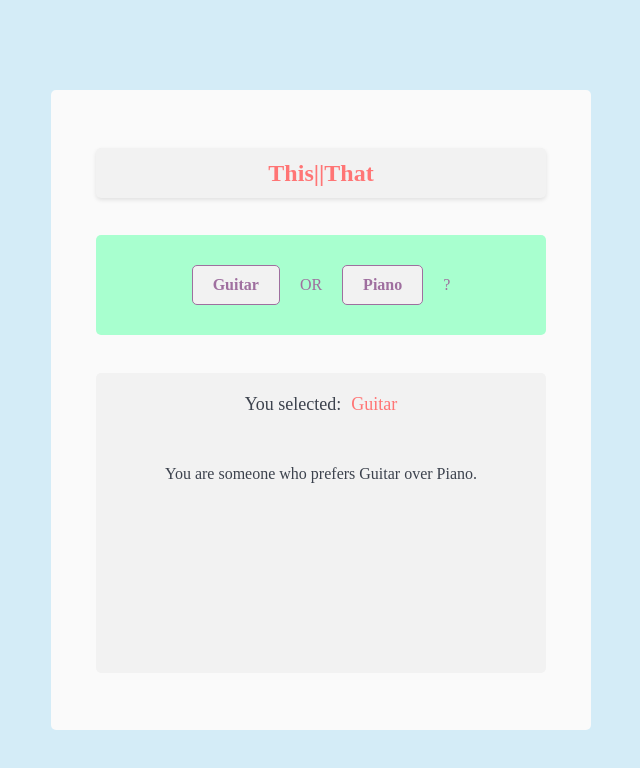
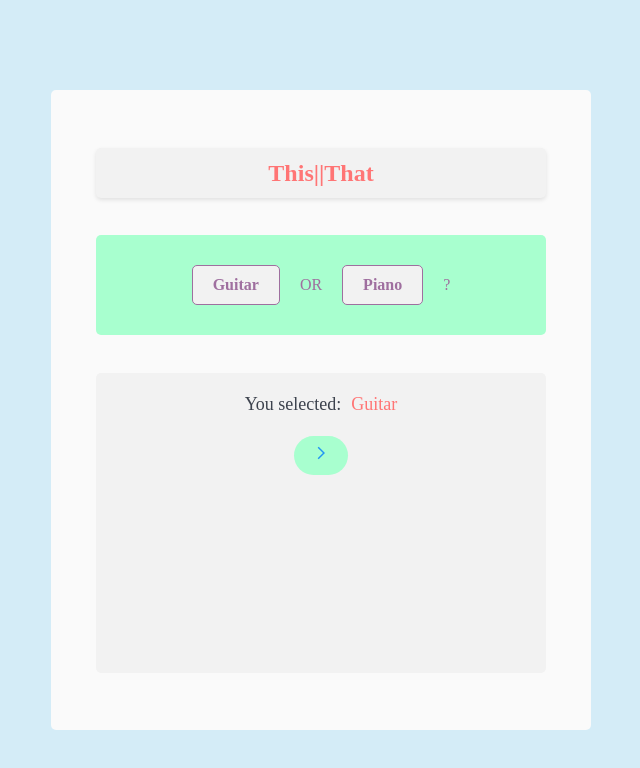
Before and after one commit to ulrichmabou/thisorthat-app-vite, a React (Vite) app: page / in a window 1280 px wide. Both pictures are taken after a click on the button "Guitar". Shown: the top 768 px of the page, without its empty margins (319-959 px from the left). Built offline with nearby package versions, Linux system fonts and the light colour scheme; a web font is replaced by a local one.

Commit message:
add send button for prompt in feedback component

```diff
--- a/src/App.css
+++ b/src/App.css
@@ -125,6 +125,24 @@ body {
 
 }
 
+.next {
+  display: flex;
+}
+
+.next-btn {
+  border: none;
+  background-color: #a8ffcf;
+  border-radius: 50px;
+}
+
+.next-btn:focus {
+  outline: none;
+}
+
+.next-btn:active {
+  box-shadow: inset 5px 5px 10px -3px rgba(0, 0, 0, 0.7);
+}
+
 .feedback-prompt {
   display: flex;
   color: #3C424D;
--- a/src/components/Feedback.jsx
+++ b/src/components/Feedback.jsx
@@ -1,10 +1,26 @@
-import React from 'react'
+import { useState } from 'react'
+import { FcNext } from "react-icons/fc";
 
 const Feedback = (props) => {
+
+    const [promptSent, setPromptSent] = useState(false);
+
+    function sendPrompt() {
+        setPromptSent(true);
+        console.log("sending...");
+    }
+
     return (
         <div className="feedback-container">
-            <p className="feedback-text">You selected: {props.selection && <span>{props.selection}</span>}</p>
-            {props.selection && <p className="feedback-prompt">
+            {props.selection && <p className="feedback-text">You selected: <span>{props.selection}</span></p>}
+            {props.selection &&
+                <div className="next">
+                    <button className="next-btn" onClick={sendPrompt}>
+                        <FcNext />
+                    </button>
+                </div>
+            }
+            {promptSent && <p className="feedback-prompt">
                 You are someone who prefers {props.selection === props.optionAText ? props.selection : props.optionBText} over {props.selection === props.optionAText ? props.optionBText : props.optionAText}.</p>}
             {props.description && <p className="feedback-description">{props.description}</p>}
         </div>
```
